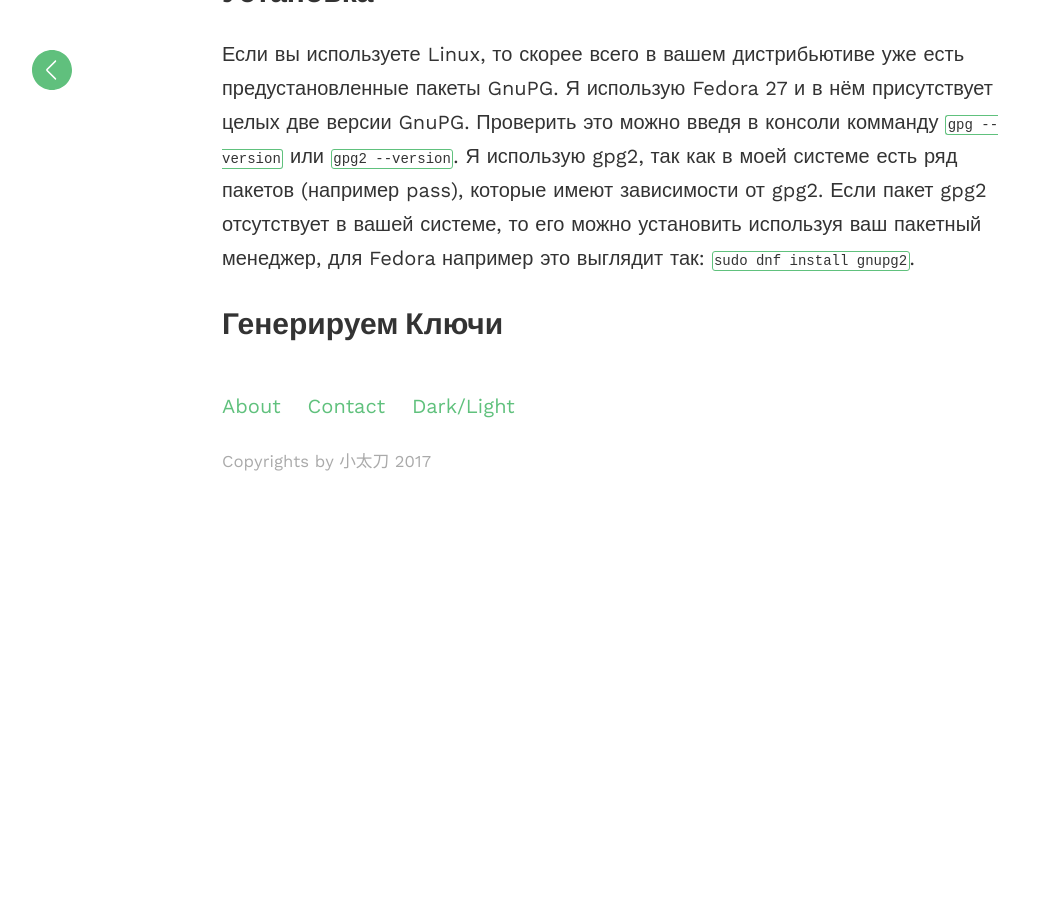
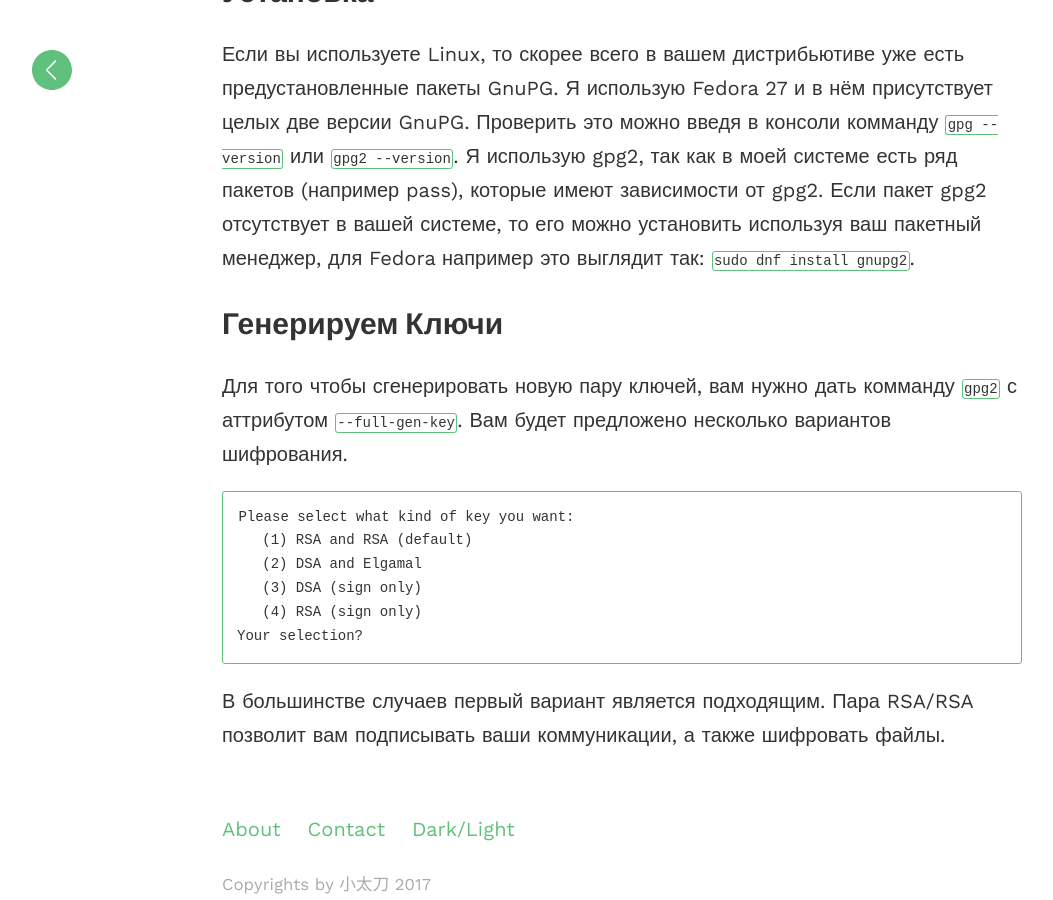
Before and after one commit to evgeniyantipin/evgeniyantipin.github.io, a Jekyll site: the page built from _posts/2018-03-10-gpg2.markdown, in a window 1280 px wide and 900 px high, scrolled down 1013 px. Shown: the whole window, without its empty margins (18-1071 px from the left). Built offline with Jekyll 4.4.1, drawn with Linux system fonts in a browser that asks for light colours; before the commit the page ends 1490 px from its top, so only the background shows below that.

Commit message:
Update 2018-03-10-gpg2.markdown

````diff
--- a/_posts/2018-03-10-gpg2.markdown
+++ b/_posts/2018-03-10-gpg2.markdown
@@ -20,3 +20,14 @@ GnuPG - это реализация программы PGP (Pretty Good Privacy)
 Если вы используете Linux, то скорее всего в вашем дистрибьютиве уже есть предустановленные пакеты GnuPG. Я использую Fedora 27 и в нём присутствует целых две версии GnuPG. Проверить это можно введя в консоли комманду `gpg --version` или `gpg2 --version`. Я использую gpg2, так как в моей системе есть ряд пакетов (например pass), которые имеют зависимости от gpg2. Если пакет gpg2 отсутствует в вашей системе, то его можно установить используя ваш пакетный менеджер, для Fedora например это выглядит так: `sudo dnf install gnupg2`.
 
 ## Генерируем ключи
+Для того чтобы сгенерировать новую пару ключей, вам нужно дать комманду `gpg2` с аттрибутом `--full-gen-key`.
+Вам будет предложено несколько вариантов шифрования.
+```bash
+Please select what kind of key you want:
+   (1) RSA and RSA (default)
+   (2) DSA and Elgamal
+   (3) DSA (sign only)
+   (4) RSA (sign only)
+Your selection?
+```
+В большинстве случаев первый вариант является подходящим. Пара RSA/RSA позволит вам подписывать ваши коммуникации, а также шифровать файлы.
````
